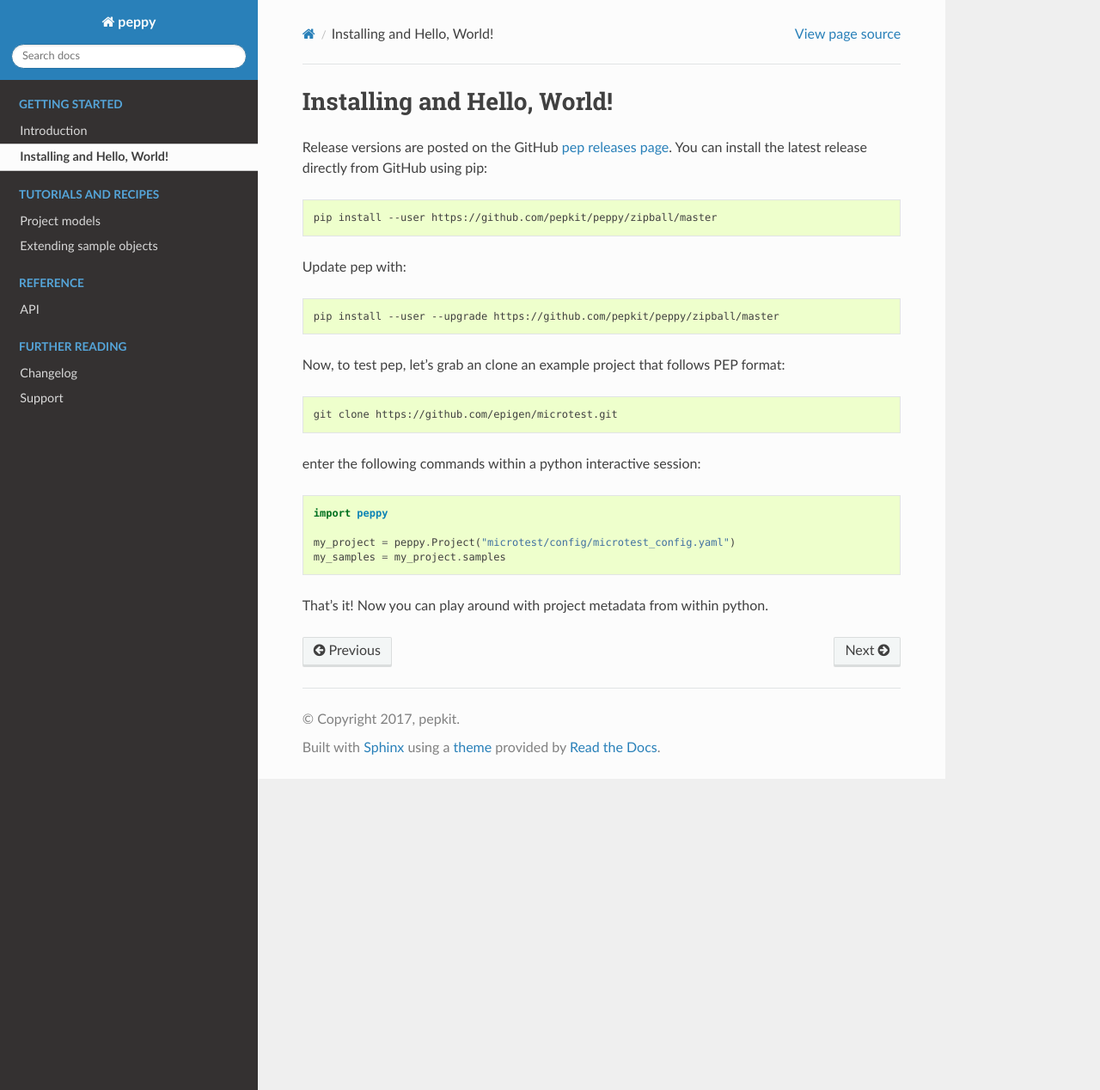
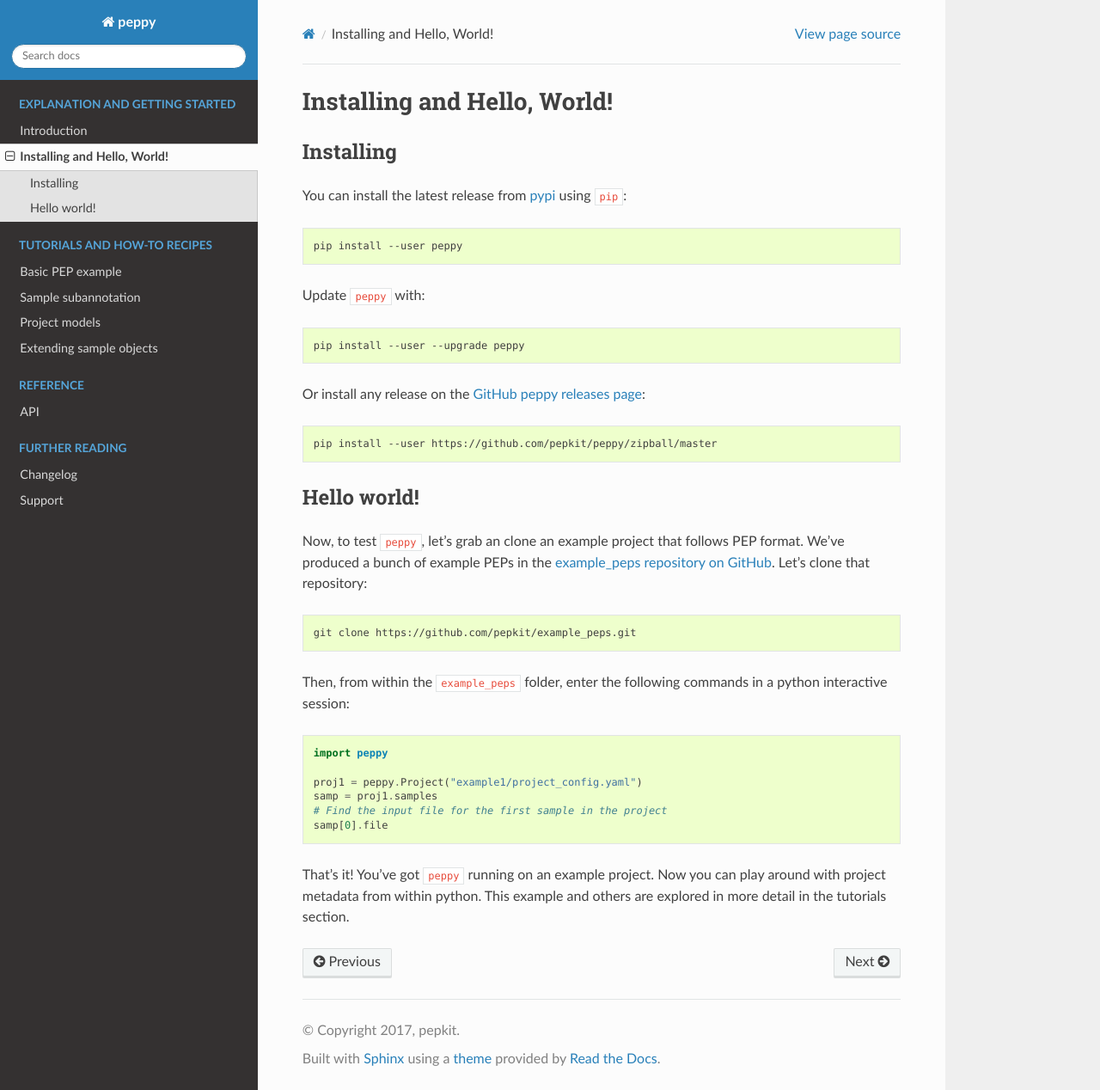
Before and after one commit to pepkit/peppy, a Sphinx documentation site: the page built from doc/source/hello-world.rst, in a window 1280 px wide and 1268 px high. Shown: the whole window at 86% size. Built offline with Sphinx 7.4.7 and the Read the Docs theme 2.0.0, drawn with Linux system fonts in a browser that asks for light colours; pages that are not in the unit, such as notebooks, are missing from menus.

```diff
--- a/doc/source/conf.py
+++ b/doc/source/conf.py
@@ -36,6 +36,7 @@
     'sphinx.ext.todo',
     'sphinx.ext.coverage',
     'sphinx.ext.viewcode',
+    'nbsphinx',
 ]
 
 # Add any paths that contain templates here, relative to this directory.
--- a/doc/source/hello-world.rst
+++ b/doc/source/hello-world.rst
@@ -2,36 +2,50 @@
 Installing and Hello, World!
 =====================================
 
-Release versions are posted on the GitHub `pep releases page <https://github.com/pepkit/peppy/releases>`_. You can install the latest release directly from GitHub using pip:
+Installing
+^^^^^^^^^^^^^^^^^^^^^^^^^^^^^^^^^^^^^^
+
+
+You can install the latest release from `pypi <https://pypi.python.org/pypi/peppy>`_ using ``pip``:
+
+.. code-block:: bash
+
+	pip install --user peppy
+
+
+Update ``peppy`` with:
+
+.. code-block:: bash
+
+	pip install --user --upgrade peppy
+
+
+Or install any release on the `GitHub peppy releases page <https://github.com/pepkit/peppy/releases>`_:
 
 .. code-block:: bash
 
 	pip install --user https://github.com/pepkit/peppy/zipball/master
 
 
-Update pep with:
+Hello world!
+^^^^^^^^^^^^^^^^^^^^^^^^^^^^^^^^^^^^^^
+
+Now, to test ``peppy``, let's grab an clone an example project that follows PEP format. We've produced a bunch of example PEPs in the `example_peps repository on GitHub <https://github.com/pepkit/example_peps>`_. Let's clone that repository:
 
 .. code-block:: bash
 
-	pip install --user --upgrade https://github.com/pepkit/peppy/zipball/master
+	git clone https://github.com/pepkit/example_peps.git
 
-
-Now, to test pep, let's grab an clone an example project that follows PEP format:
-
-.. code-block:: bash
-
-	git clone https://github.com/epigen/microtest.git
-
-
-
-enter the following commands within a python interactive session:
+Then, from within the ``example_peps`` folder, enter the following commands in a python interactive session:
 
 .. code-block:: python
 
 	import peppy
 
-	my_project = peppy.Project("microtest/config/microtest_config.yaml")
-	my_samples = my_project.samples
+	proj1 = peppy.Project("example1/project_config.yaml")
+	samp = proj1.samples
+	# Find the input file for the first sample in the project
+	samp[0].file
 
 
-That's it! Now you can play around with project metadata from within python.
+That's it! You've got ``peppy`` running on an example project. Now you can play around with project metadata from within python. This example and others are explored in more detail in the tutorials section.
```
Also changed, not shown: doc/source/index.rst (+7 -6 lines), doc/source/intro.rst (+21 -2 lines), doc/README.md (added), doc/source/jupyter/subannotation.ipynb (added), doc/source/jupyter/tutorial.ipynb (added).
